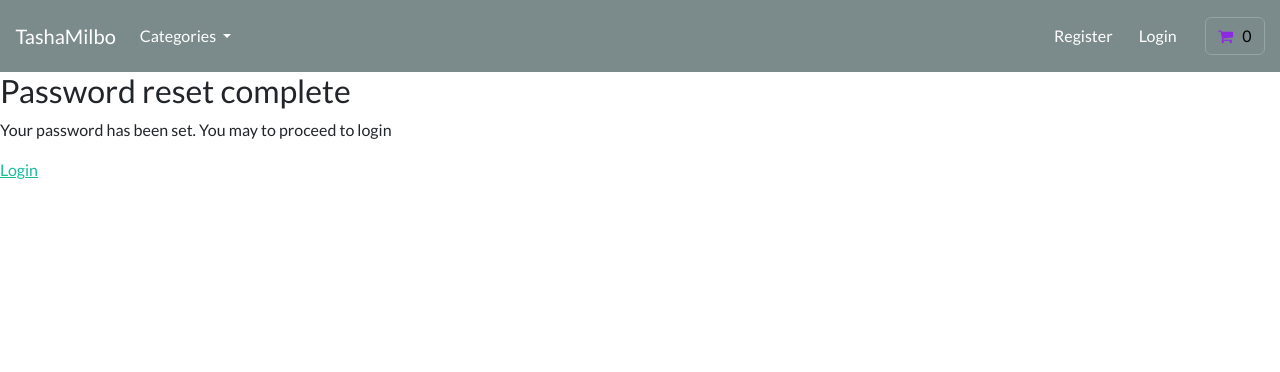
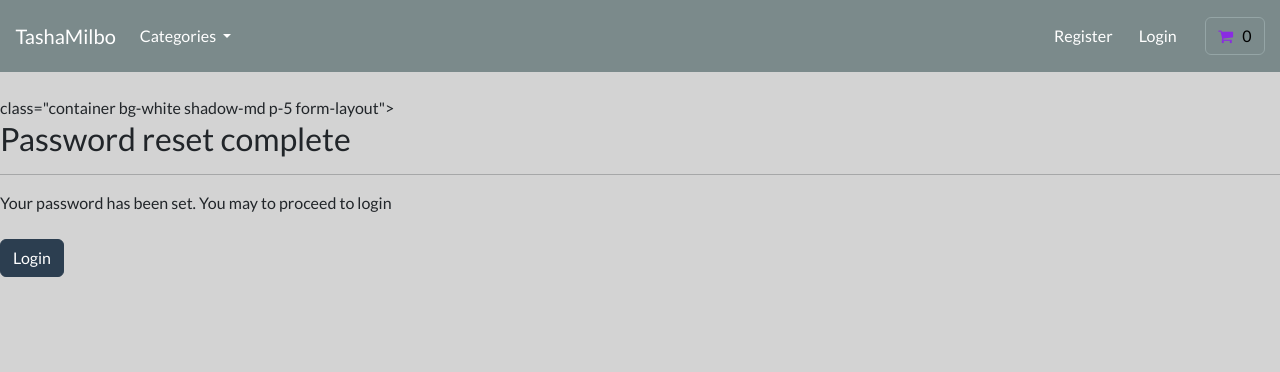
Before and after one commit to Nicolae77/Django-Ecommerce, a Django app: page /account/reset_password_complete in a window 1280 px wide. Shown: the top 372 px of the page. Run offline with Django 4.2, Linux system fonts and the light colour scheme; data comes from the database, SQL or seed files in the repository; some libraries are stand-ins or nearby versions.

Commit message:
Styling password-reset-complete.html page

```diff
--- a/account/templates/account/password/password-reset-complete.html
+++ b/account/templates/account/password/password-reset-complete.html
@@ -6,11 +6,28 @@
 
 {% block content %}
 
-<h3>Password reset complete</h3>
+<style>
 
-<p>Your password has been set. You may to proceed to login</p>
+    body{
 
-<a href="{% url 'my-login' %}">Login</a>
+    background-color: lightgray;
+
+    }
 
 
+</style>
+
+<br>
+
+<div> class="container bg-white shadow-md p-5 form-layout">
+
+    <h3>Password reset complete</h3>
+
+    <hr>
+
+    <p>Your password has been set. You may to proceed to login</p>
+
+    <a href="{% url 'my-login' %}" class="btn btn-primary my-2">Login</a>
+
+</div>
 {% endblock %}
```
